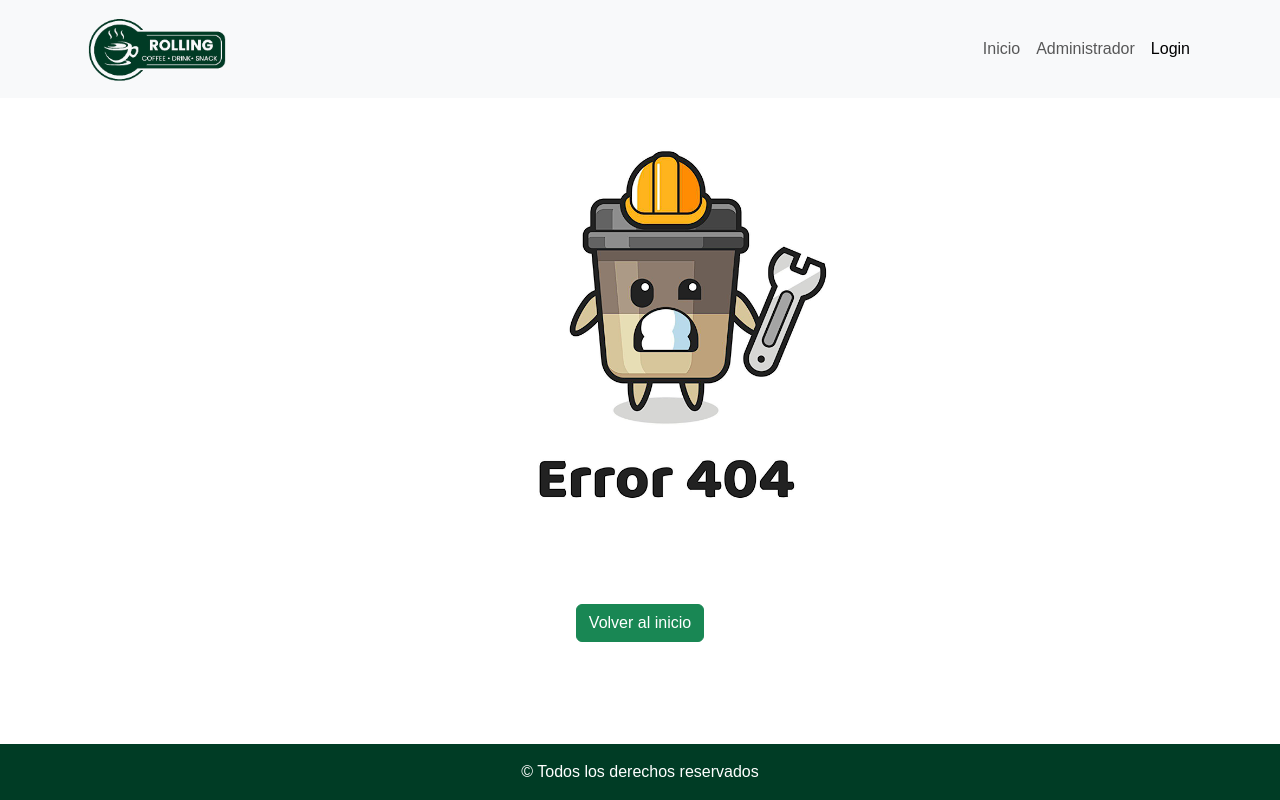
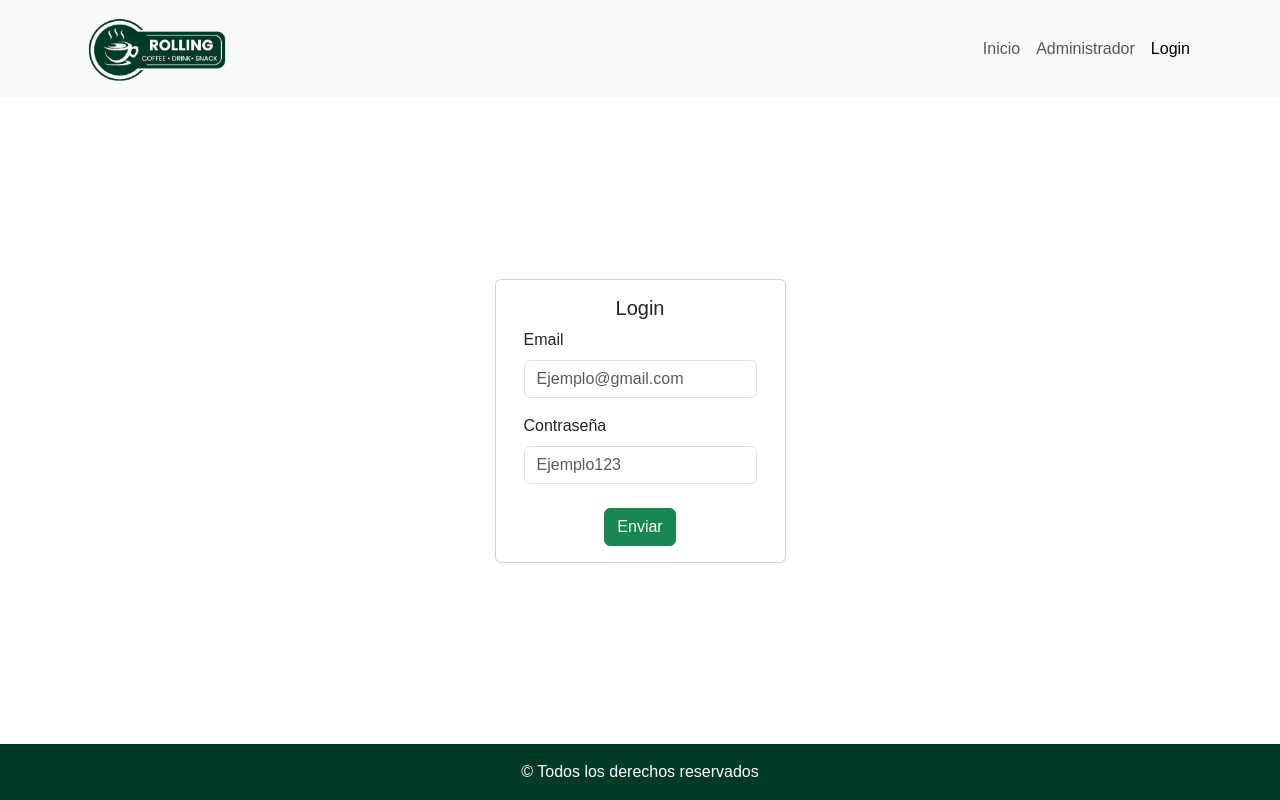
Before and after one commit to GabrielHaurane/crudcafe-12, a React (Vite) app: page /login in a window 1280 px wide. Built offline with nearby package versions, Linux system fonts and the light colour scheme; no server answers.

Commit message:
agregado del login

```diff
--- a/db.json
+++ b/db.json
@@ -62,6 +62,24 @@
       "descripcion_breve": "capuccino",
       "descripcion_amplia": "capuccino grande",
       "id": "fRH48P9"
+    },
+    {
+      "nombreProducto": "creep serrano",
+      "precio": "5000",
+      "imagen": "https://images.pexels.com/photos/17653584/pexels-photo-17653584/free-photo-of-plato-comida-bol-tazon.jpeg?auto=compress&cs=tinysrgb&w=1260&h=750&dpr=1",
+      "categoria": "Salado",
+      "descripcion_breve": "creep serrano",
+      "descripcion_amplia": "creep serrano con jamon y queso",
+      "id": "vfgWtUM"
+    },
+    {
+      "nombreProducto": "cafe caliente",
+      "precio": "3000",
+      "imagen": "https://images.pexels.com/photos/887853/pexels-photo-887853.jpeg?auto=compress&cs=tinysrgb&w=1260&h=750&dpr=1",
+      "categoria": "Infusiones",
+      "descripcion_breve": "una taza de cafe",
+      "descripcion_amplia": "una taza de cafe caliente",
+      "id": "97ROn1X"
     }
   ]
 }
--- a/src/App.jsx
+++ b/src/App.jsx
@@ -9,6 +9,7 @@ import FormularioProducto from "./components/pages/producto/FormularioProducto";
 // import DetalleProducto from "./components/pages/DetalleProducto";
 import Error404 from "./components/pages/Error404";
 import "./App.css";
+import Login from "./components/pages/Login";
 
 function App() {
   return (
@@ -21,8 +22,9 @@ function App() {
         <Routes>
           <Route exact path="/" element={<Inicio></Inicio>}></Route>
           <Route exact path="/administrador" element={<Administrador></Administrador>}></Route>
-          <Route exact path="/administrador/crear" element={<FormularioProducto></FormularioProducto>}></Route>
-          <Route exact path="/administrador/editar" element={<FormularioProducto></FormularioProducto>}></Route>
+          <Route exact path="/administrador/crear" element={<FormularioProducto titulo="nuevo producto" creandoProducto={true}></FormularioProducto>}></Route>
+          <Route exact path="/administrador/editar" element={<FormularioProducto titulo="editar producto" creandoProducto={false}></FormularioProducto>}></Route>
+          <Route exact path="/login" element={<Login></Login>}></Route>
           <Route path="*" element={<Error404></Error404>}></Route>
         </Routes>
 
--- /dev/null
+++ b/src/components/pages/Login.jsx
@@ -0,0 +1,68 @@
+import React from "react";
+import { useForm } from "react-hook-form";
+import { Button, Card, Container, Form, Row } from "react-bootstrap";
+
+const Login = () => {
+  const {
+    register,
+    handleSubmit,
+    formState: { errors },
+    reset,
+  } = useForm();
+  return (
+    <section className="mainSection align-content-center">
+      <Container className="">
+        <Row className="justify-content-center">
+          <Card>
+            <Card.Body>
+              <div className="justify-content-center d-flex">
+                <Card.Title>Login</Card.Title>
+              </div>
+              <Form>
+                <Form.Group className="mb-3" controlId="formGroupEmail">
+                  <Form.Label>Email</Form.Label>
+                  <Form.Control type="email" placeholder="Ejemplo@gmail.com"
+                  {...register("email",{
+                    required:"El mail es un dato obligatorio",
+                    minLength:{
+                        value:11,
+                        message: "Debe ingresar como minimo 11 caracteres"
+                    },
+                    maxLength: {
+                        value: 50,
+                        message: "Debe ingresar como maximo 50 caracteres"
+                    }
+                  })}
+                  />
+                  <Form.Text className="text-danger">{errors.email?.message}</Form.Text>
+                </Form.Group>
+                <Form.Group className="mb-4" controlId="formGroupPassword">
+                  <Form.Label>Contraseña</Form.Label>
+                  <Form.Control type="password" placeholder="Ejemplo123"
+                  {...register("contrasenia", {
+                    required: "La contraseña es un campo obligatorio",
+                    minLength:{
+                        value: 8,
+                        message: "Debe ingresar como minimo 8 caracteres"
+                    },
+                    maxLength:{
+                        value: 20,
+                        message: "Debe ingresar como maximo 20 caracteres"
+                    }
+                  })}
+                  />
+                  <Form.Text className="text-danger">{errors.contrasenia?.message}</Form.Text>
+                </Form.Group>
+                <div className="justify-content-center d-flex">
+                  <Button type="submir" variant="success">Enviar</Button>
+                </div>
+              </Form>
+            </Card.Body>
+          </Card>
+        </Row>
+      </Container>
+    </section>
+  );
+};
+
+export default Login;
--- a/src/components/pages/producto/FormularioProducto.jsx
+++ b/src/components/pages/producto/FormularioProducto.jsx
@@ -3,7 +3,7 @@ import { useForm } from "react-hook-form";
 import { crearProductoAPI } from "../../../helpers/queries";
 import Swal from "sweetalert2";
 
-const FormularioProducto = () => {
+const FormularioProducto = ({titulo, creandoProducto}) => {
   const {
     register,
     handleSubmit,
@@ -12,6 +12,7 @@ const FormularioProducto = () => {
   } = useForm();
 
   const onSubmit = async(producto) => {
+    if (creandoProducto) {
       console.log(producto);
       //pedir a la api crear el producto
       const respuesta = await crearProductoAPI(producto);
@@ -36,11 +37,14 @@ const FormularioProducto = () => {
 
         });
       }
+    }else {
+      // mostrar un car
+    }
   };
 
   return (
     <section className="container mainSection">
-      <h1 className="display-4 mt-5">Nuevo producto</h1>
+      <h1 className="display-4 mt-5">{titulo}</h1>
       <hr />
       <Form className="my-4" onSubmit={handleSubmit(onSubmit)}>
         <Form.Group className="mb-3" controlId="formNombreProdcuto">
--- a/src/components/pages/producto/ItemProducto.jsx
+++ b/src/components/pages/producto/ItemProducto.jsx
@@ -1,6 +1,7 @@
 import { Button } from "react-bootstrap";
 import Swal from "sweetalert2";
 import { borrarProductoAPI, leerProductosAPI } from "../../../helpers/queries";
+import { Link } from "react-router-dom";
 const ItemProducto = ({ producto, fila, setListaProductos }) => {
   const borrarProducto = () => {
     Swal.fire({
@@ -56,9 +57,9 @@ const ItemProducto = ({ producto, fila, setListaProductos }) => {
       </td>
       <td>{producto.categoria}</td>
       <td className="text-center">
-        <Button variant="warning" className="me-lg-2">
+        <Link className="btn btn-primary me-lg-2"  to="/administrador/crear" variant="warning">
           <i className="bi bi-pencil-square"></i>
-        </Button>
+        </Link>
         <Button variant="danger" onClick={borrarProducto}>
           <i className="bi bi-trash"></i>
         </Button>
```
Lines whose indentation alone changed are shown as unchanged.
